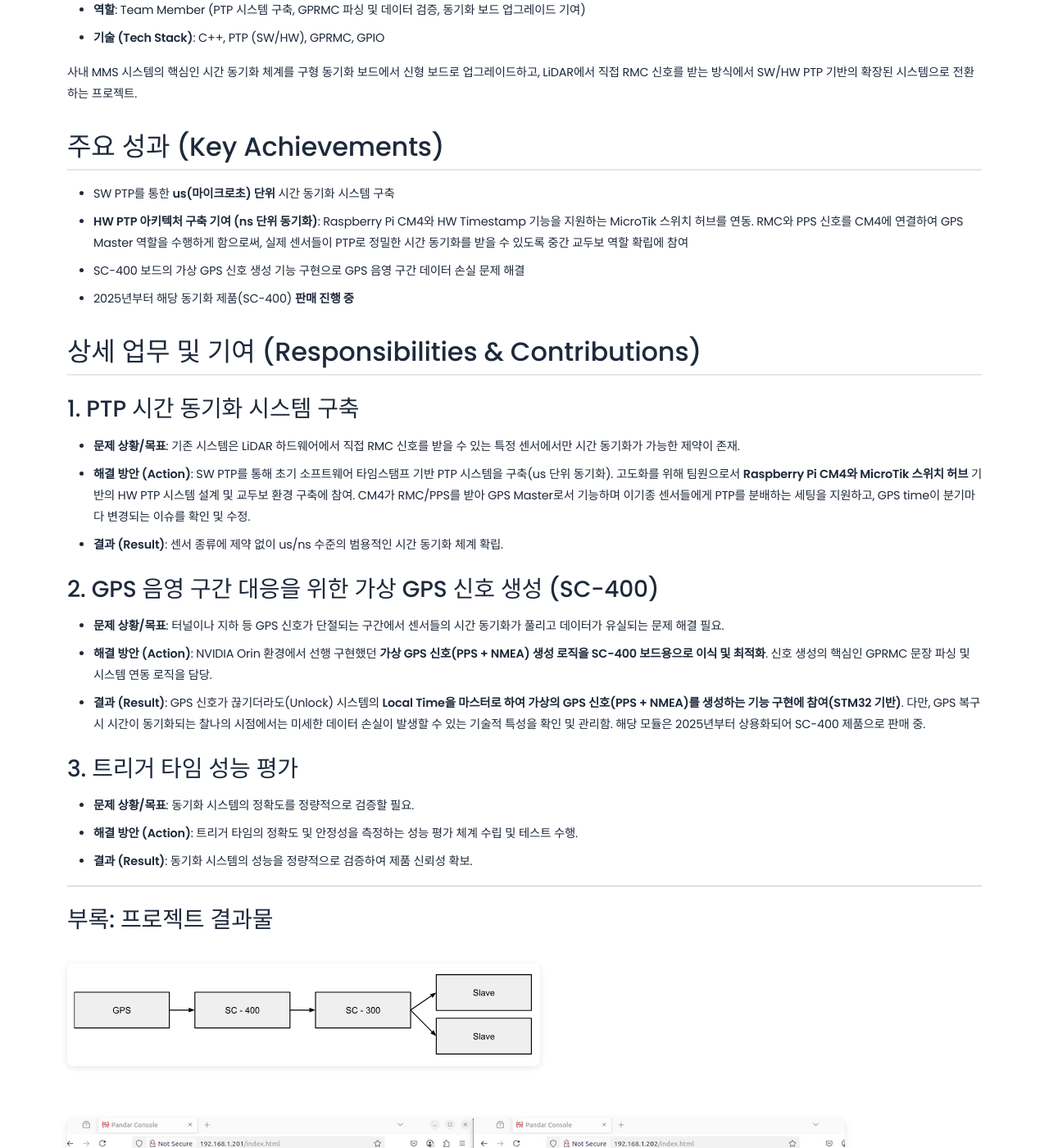
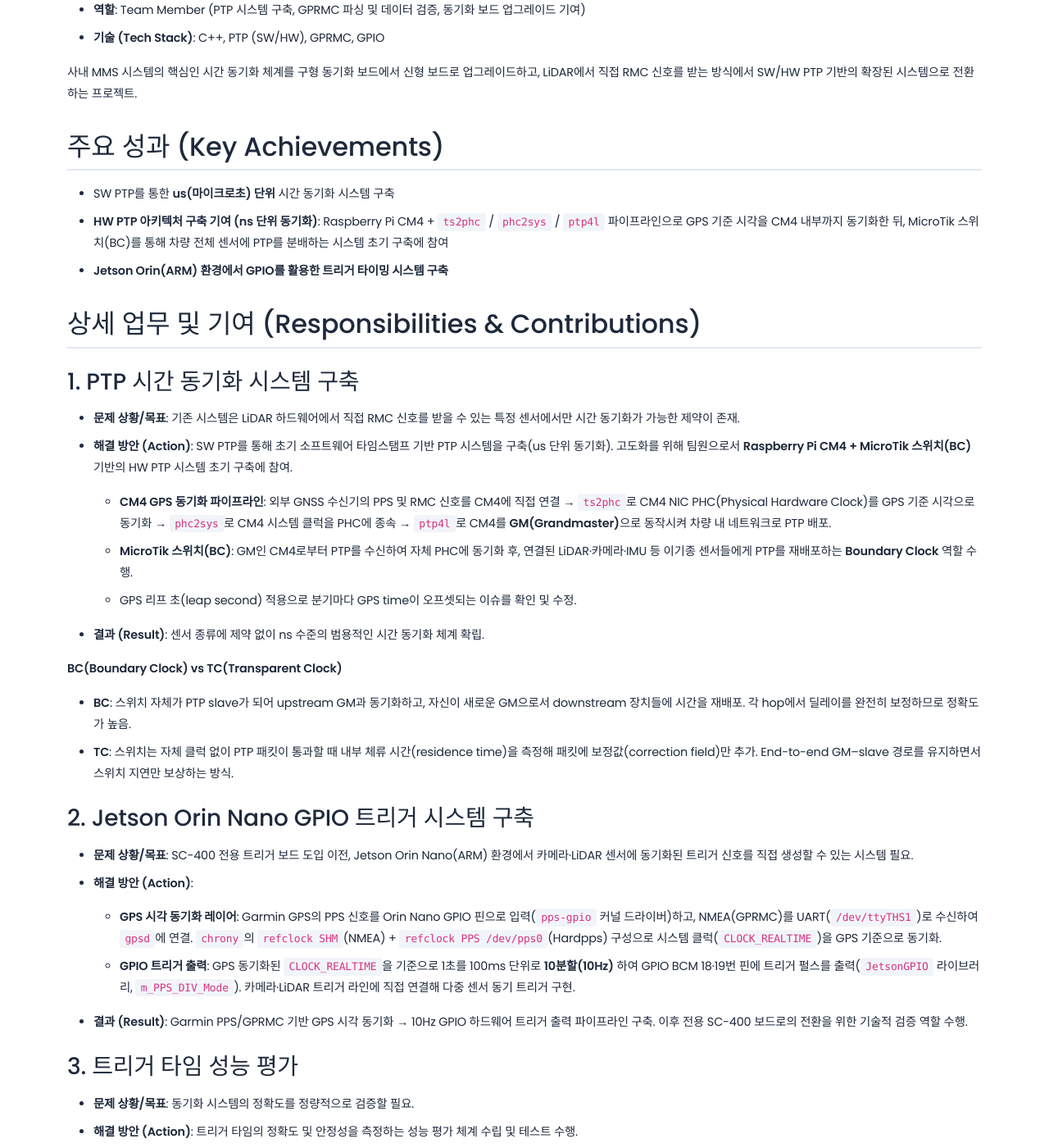
Before and after one commit to jinwoo-Sync/jinwoo-Sync.github.io, a Jekyll site: the page built from _projects/ptp_system.md, in a window 1280 px wide and 1400 px high, scrolled down 460 px. Shown: the whole window at 82% size. Built offline with Jekyll 4.4.1, drawn with Linux system fonts in a browser that asks for light colours.

Commit message:
시간동기화 부분 추가

```diff
--- a/_projects/ptp_system.md
+++ b/_projects/ptp_system.md
@@ -19,21 +19,29 @@ order: 6
 
 ## 주요 성과 (Key Achievements)
 - SW PTP를 통한 **us(마이크로초) 단위** 시간 동기화 시스템 구축
-- **HW PTP 아키텍처 구축 기여 (ns 단위 동기화)**: Raspberry Pi CM4와 HW Timestamp 기능을 지원하는 MicroTik 스위치 허브를 연동. RMC와 PPS 신호를 CM4에 연결하여 GPS Master 역할을 수행하게 함으로써, 실제 센서들이 PTP로 정밀한 시간 동기화를 받을 수 있도록 중간 교두보 역할 확립에 참여
-- SC-400 보드의 가상 GPS 신호 생성 기능 구현으로 GPS 음영 구간 데이터 손실 문제 해결
-- 2025년부터 해당 동기화 제품(SC-400) **판매 진행 중**
+- **HW PTP 아키텍처 구축 기여 (ns 단위 동기화)**: Raspberry Pi CM4 + `ts2phc` / `phc2sys` / `ptp4l` 파이프라인으로 GPS 기준 시각을 CM4 내부까지 동기화한 뒤, MicroTik 스위치(BC)를 통해 차량 전체 센서에 PTP를 분배하는 시스템 초기 구축에 참여
+- **Jetson Orin(ARM) 환경에서 GPIO를 활용한 트리거 타이밍 시스템 구축**
 
 ## 상세 업무 및 기여 (Responsibilities & Contributions)
 
 ### 1. PTP 시간 동기화 시스템 구축
 - **문제 상황/목표**: 기존 시스템은 LiDAR 하드웨어에서 직접 RMC 신호를 받을 수 있는 특정 센서에서만 시간 동기화가 가능한 제약이 존재.
-- **해결 방안 (Action)**: SW PTP를 통해 초기 소프트웨어 타임스탬프 기반 PTP 시스템을 구축(us 단위 동기화). 고도화를 위해 팀원으로서 **Raspberry Pi CM4와 MicroTik 스위치 허브** 기반의 HW PTP 시스템 설계 및 교두보 환경 구축에 참여. CM4가 RMC/PPS를 받아 GPS Master로서 기능하며 이기종 센서들에게 PTP를 분배하는 세팅을 지원하고, GPS time이 분기마다 변경되는 이슈를 확인 및 수정.
-- **결과 (Result)**: 센서 종류에 제약 없이 us/ns 수준의 범용적인 시간 동기화 체계 확립.
+- **해결 방안 (Action)**: SW PTP를 통해 초기 소프트웨어 타임스탬프 기반 PTP 시스템을 구축(us 단위 동기화). 고도화를 위해 팀원으로서 **Raspberry Pi CM4 + MicroTik 스위치(BC)** 기반의 HW PTP 시스템 초기 구축에 참여.
+  - **CM4 GPS 동기화 파이프라인**: 외부 GNSS 수신기의 PPS 및 RMC 신호를 CM4에 직접 연결 → `ts2phc`로 CM4 NIC PHC(Physical Hardware Clock)를 GPS 기준 시각으로 동기화 → `phc2sys`로 CM4 시스템 클럭을 PHC에 종속 → `ptp4l`로 CM4를 **GM(Grandmaster)**으로 동작시켜 차량 내 네트워크로 PTP 배포.
+  - **MicroTik 스위치(BC)**: GM인 CM4로부터 PTP를 수신하여 자체 PHC에 동기화 후, 연결된 LiDAR·카메라·IMU 등 이기종 센서들에게 PTP를 재배포하는 **Boundary Clock** 역할 수행.
+  - GPS 리프 초(leap second) 적용으로 분기마다 GPS time이 오프셋되는 이슈를 확인 및 수정.
+- **결과 (Result)**: 센서 종류에 제약 없이 ns 수준의 범용적인 시간 동기화 체계 확립.
 
-### 2. GPS 음영 구간 대응을 위한 가상 GPS 신호 생성 (SC-400)
-- **문제 상황/목표**: 터널이나 지하 등 GPS 신호가 단절되는 구간에서 센서들의 시간 동기화가 풀리고 데이터가 유실되는 문제 해결 필요.
-- **해결 방안 (Action)**: NVIDIA Orin 환경에서 선행 구현했던 **가상 GPS 신호(PPS + NMEA) 생성 로직을 SC-400 보드용으로 이식 및 최적화**. 신호 생성의 핵심인 GPRMC 문장 파싱 및 시스템 연동 로직을 담당.
-- **결과 (Result)**: GPS 신호가 끊기더라도(Unlock) 시스템의 **Local Time을 마스터로 하여 가상의 GPS 신호(PPS + NMEA)를 생성하는 기능 구현에 참여(STM32 기반)**. 다만, GPS 복구 시 시간이 동기화되는 찰나의 시점에서는 미세한 데이터 손실이 발생할 수 있는 기술적 특성을 확인 및 관리함. 해당 모듈은 2025년부터 상용화되어 SC-400 제품으로 판매 중.
+> **BC(Boundary Clock) vs TC(Transparent Clock)**
+> - **BC**: 스위치 자체가 PTP slave가 되어 upstream GM과 동기화하고, 자신이 새로운 GM으로서 downstream 장치들에 시간을 재배포. 각 hop에서 딜레이를 완전히 보정하므로 정확도가 높음.
+> - **TC**: 스위치는 자체 클럭 없이 PTP 패킷이 통과할 때 내부 체류 시간(residence time)을 측정해 패킷에 보정값(correction field)만 추가. End-to-end GM–slave 경로를 유지하면서 스위치 지연만 보상하는 방식.
+
+### 2. Jetson Orin Nano GPIO 트리거 시스템 구축
+- **문제 상황/목표**: SC-400 전용 트리거 보드 도입 이전, Jetson Orin Nano(ARM) 환경에서 카메라·LiDAR 센서에 동기화된 트리거 신호를 직접 생성할 수 있는 시스템 필요.
+- **해결 방안 (Action)**:
+  - **GPS 시각 동기화 레이어**: Garmin GPS의 PPS 신호를 Orin Nano GPIO 핀으로 입력(`pps-gpio` 커널 드라이버)하고, NMEA(GPRMC)를 UART(`/dev/ttyTHS1`)로 수신하여 `gpsd`에 연결. `chrony`의 `refclock SHM`(NMEA) + `refclock PPS /dev/pps0`(Hardpps) 구성으로 시스템 클럭(`CLOCK_REALTIME`)을 GPS 기준으로 동기화.
+  - **GPIO 트리거 출력**: GPS 동기화된 `CLOCK_REALTIME`을 기준으로 1초를 100ms 단위로 **10분할(10Hz)** 하여 GPIO BCM 18·19번 핀에 트리거 펄스를 출력(`JetsonGPIO` 라이브러리, `m_PPS_DIV_Mode`). 카메라·LiDAR 트리거 라인에 직접 연결해 다중 센서 동기 트리거 구현.
+- **결과 (Result)**: Garmin PPS/GPRMC 기반 GPS 시각 동기화 → 10Hz GPIO 하드웨어 트리거 출력 파이프라인 구축. 이후 전용 SC-400 보드로의 전환을 위한 기술적 검증 역할 수행.
 
 ### 3. 트리거 타임 성능 평가
 - **문제 상황/목표**: 동기화 시스템의 정확도를 정량적으로 검증할 필요.
```
